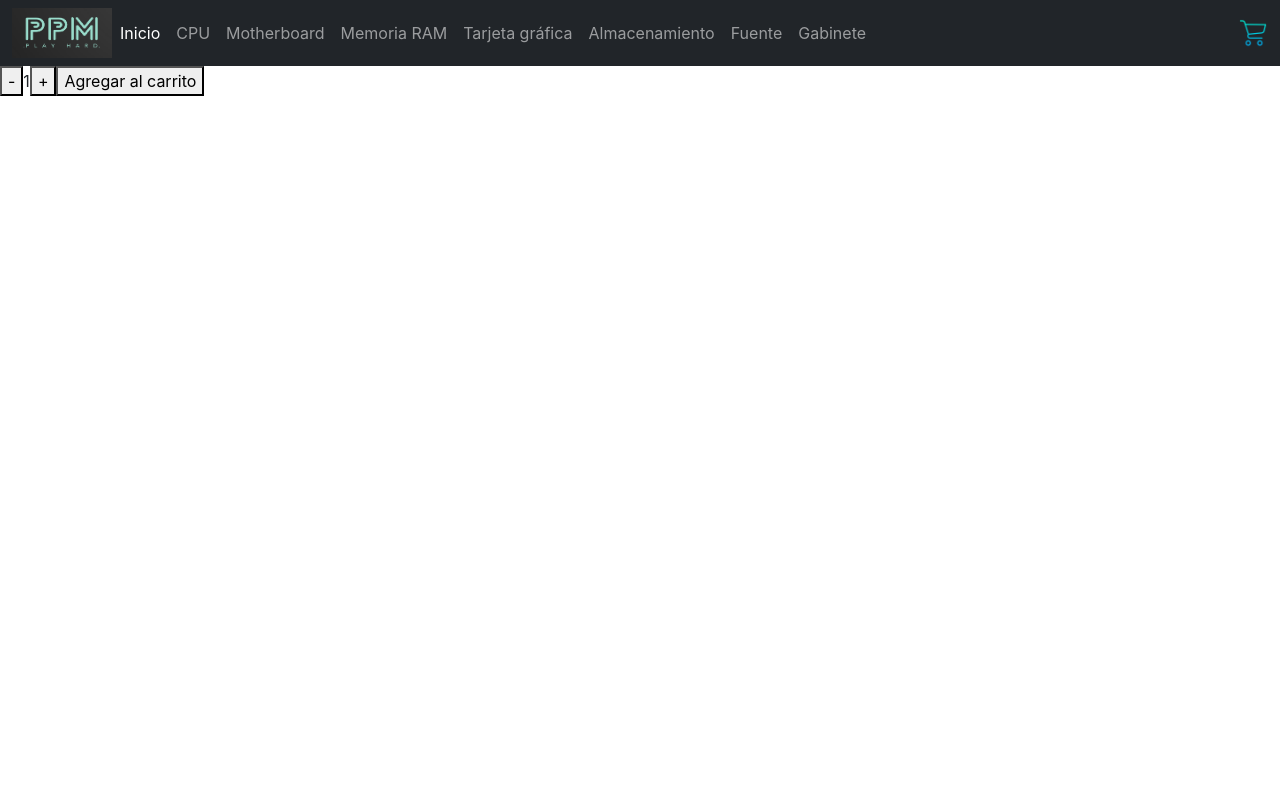
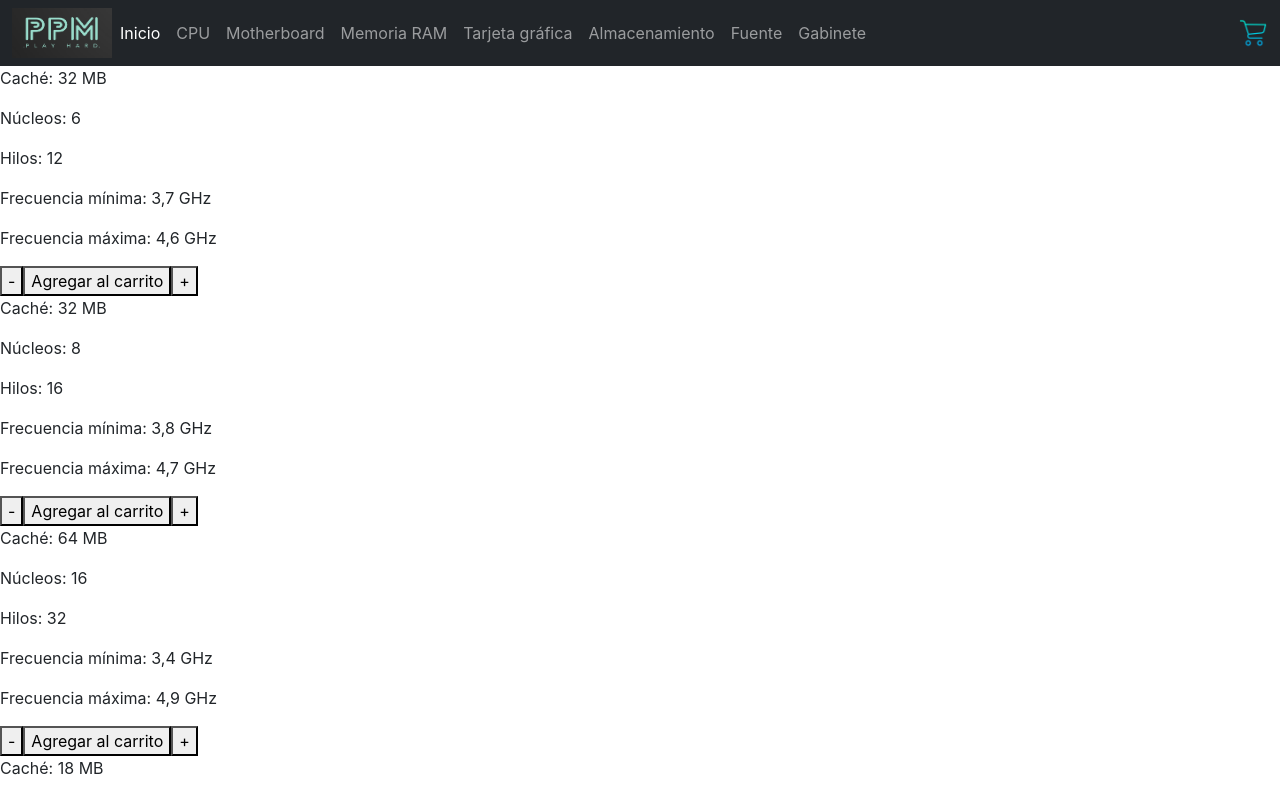
Before and after one commit to Espahn/Curso-React, a React (Create React App) app: page /item/1 in a window 1280 px wide. Shown: the top 799 px of the page. Built offline with nearby package versions, Linux system fonts and the light colour scheme.

Commit message:
Clase 9 V2

```diff
--- a/src/App.js
+++ b/src/App.js
@@ -3,6 +3,7 @@ import { BrowserRouter, Switch, Route } from 'react-router-dom';
 import NavBar from './components/NavBar';
 import ItemListContainer from './components/ItemListContainer';
 import ItemDetailContainer from './components/ItemDetailContainer';
+import Cart from './components/Cart';
 
 function App() {
   return (
@@ -19,6 +20,9 @@ function App() {
             <Route path="/item/:id">
                 <ItemDetailContainer />
             </Route>
+            <Route path="/cart">
+                <Cart />
+            </Route>
         </Switch>
     </BrowserRouter>
     </>
--- /dev/null
+++ b/src/components/Cart.jsx
@@ -0,0 +1,10 @@
+import React from "react";
+
+export default function Cart (){
+
+       return (
+        <>
+            <h2>Bienvenido al carrito</h2>
+        </>
+    )
+}
--- a/src/components/Detail.jsx
+++ b/src/components/Detail.jsx
@@ -1,19 +1,35 @@
 import React from "react";
+import { Link } from "react-router-dom/cjs/react-router-dom.min";
+import { useState } from "react/cjs/react.development";
+import ItemCount from "./ItemCount";
 
-export default function Detail ({item}){
+export default function Detail ({item, misProductos, onAdd}){
+
+    const [mostrarItemCount, setMostrarItemCount] = useState(true);
+
+    function onAdd(cantidad) {
+        alert('quiero agregar: ' + cantidad);
+        setMostrarItemCount(false);
+    }
 
     return (
         <>
-            <div class="container">
+            <div>
                 <div>
                     <p>Caché: {item.cache}</p>
                     <p>Núcleos: {item.nucleos}</p>
                     <p>Hilos: {item.hilos}</p>
                     <p>Frecuencia mínima: {item.frecuenciaMin}</p>
                     <p>Frecuencia máxima: {item.frecuenciaMax}</p>
-                    <button>Agregar al carrito</button>
                 </div>
             </div>
+
+        {
+            (mostrarItemCount)?
+                <ItemCount misProductos={misProductos} onAdd={onAdd} />
+            :
+                <Link to={`/cart`}>Terminar mi compra</Link>
+        }
         </>
     )
 
--- a/src/components/ItemCount.jsx
+++ b/src/components/ItemCount.jsx
@@ -1,39 +1,15 @@
 import React, { useState } from "react";
 
-const ItemCount = () => {
-    const min = 1;
-    const max = 10;
+export default function ItemCount({ misProductos, onAdd}) {
 
-    const [add, setAdd] = useState(min);
-
-    function adittion() {
-        const newValue = add + 1;
-        if (newValue <= max) {
-            setAdd(newValue);
-        }
-    }
-
-    function substraction() {
-        const newValue = add - 1;
-        if (newValue >= min) {
-            setAdd(newValue)
-        }
-    }
-
-    function onAdd() {
-        alert('compraste ${add} items');
-    }
 
     return (
         <>
             <div className="counter">
-                <button onClick={substraction}>-</button>
-                <span>{add}</span>
-                <button onClick={adittion}>+</button>
-                <button onClick={onAdd}>Agregar al carrito</button>
+                <button>-</button>
+                <button onClick={() => onAdd()}>Agregar al carrito</button>
+                <button>+</button>
             </div>
         </>
     );
 };
-
-export default ItemCount;
--- a/src/components/ItemDetail.jsx
+++ b/src/components/ItemDetail.jsx
@@ -3,8 +3,6 @@ import Detail from "./Detail";
 
 
 export default function ItemDetail ({misProductos}){
-
-
 
             return (
                 <>
--- a/src/components/ItemDetailContainer.jsx
+++ b/src/components/ItemDetailContainer.jsx
@@ -9,20 +9,22 @@ export default function ItemDetailContainer (){
 
     const [misProductos, setMisProductos] = useState([]);
 
-    function onAdd() {
-        alert('compraste ${add} items');
-    }
-
     useEffect(()=>{
         setTimeout(()=>{
-            setMisProductos(misProductos.filter(item => item.id === id));
+            setMisProductos([
+                {id: 1, nombre: "Ryzen 5", precio: "$43.489", stock: 10, info: "Procesador Amd Ryzen 5 5600X 3.7 Ghz - AM4", imagen: "../imagenes/Ryzen5.jpeg", cache: "32 MB", nucleos: "6", hilos: "12", frecuenciaMin: "3,7 GHz", frecuenciaMax: "4,6 GHz"},
+                {id: 2, nombre: "Ryzen 7", precio: "$56.779", stock: 10, info: "Procesador Amd Ryzen 7 5800X 4.7 Ghz - AM4", imagen: "../imagenes/Ryzen7.jpeg", cache: "32 MB", nucleos: "8", hilos: "16", frecuenciaMin: "3,8 GHz", frecuenciaMax: "4,7 GHz"},
+                {id: 3, nombre: "Ryzen 9", precio: "$114.989", stock: 10, info: "Procesador Amd Ryzen 9 5950X 4.9 Ghz - AM4", imagen: "../imagenes/Ryzen9.jpeg", cache: "64 MB", nucleos: "16", hilos: "32", frecuenciaMin: "3,4 GHz", frecuenciaMax: "4,9 GHz"},
+                {id: 4, nombre: "Intel i5", precio: "$33.999", stock: 10, info: "Procesador Intel Core i5 12400 4.4 Ghz Alder Lake 1700", imagen: "../imagenes/Intel5.jpeg", cache: "18 MB", nucleos: "6", hilos: "12", frecuenciaMin: "2,5 GHz", frecuenciaMax: "4,4 GHz"},
+                {id: 5, nombre: "Intel i7", precio: "$65.229", stock: 10, info: "Procesador Intel Core i7 12700K 5.0 Ghz Alder Lake 1700", imagen: "../imagenes/Intel7.jpeg", cache: "32 MB", nucleos: "12", hilos: "8", frecuenciaMin: "2,7 GHz", frecuenciaMax: "5 GHz"},
+                {id: 6, nombre: "Intel i9", precio: "$96.359", stock: 10, info: "Procesador Intel Core i9 12900K 5.2 Ghz Alder Lake 1700", imagen: "../imagenes/Intel9.jpeg", cache: "30 MB", nucleos: "16", hilos: "24", frecuenciaMin: "3,2 GHz", frecuenciaMax: "5,1 GHz"},
+            ]);
         }, 2000)
     }, [])
 
     return (
         <>
             <ItemDetail misProductos={misProductos}/>
-            <ItemCount />
         </>
     )
 }
```
